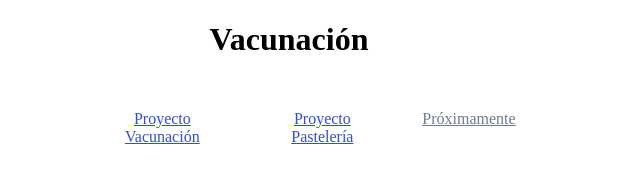
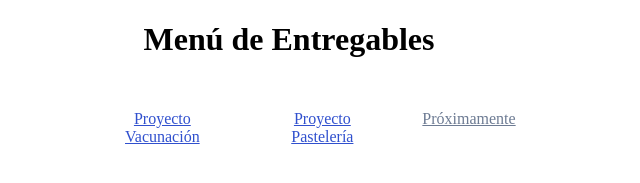
Before and after one commit to MauricioGaPe/menuProyectos, a plain HTML site: page index.html in a window 1280 px wide. Shown: the whole page, without its empty margins (351-991 px from the left). Drawn offline with Linux system fonts and the light colour scheme.

Commit message:
Correcion de nombre

```diff
--- a/index.html
+++ b/index.html
@@ -4,10 +4,10 @@
 	<meta charset="utf-8">
 	<meta name="viewport" content="width=device-width, initial-scale=1.0">
     <link rel="stylesheet" href="menu.css">
-	<title>Vacunación</title>
+	<title>Menú</title>
 </head>
 <body>
-    <h1 class="logo">Vacunación</h1>
+    <h1 class="logo">Menú de Entregables</h1>
 	<header>
         <nav>
             <br>
```
